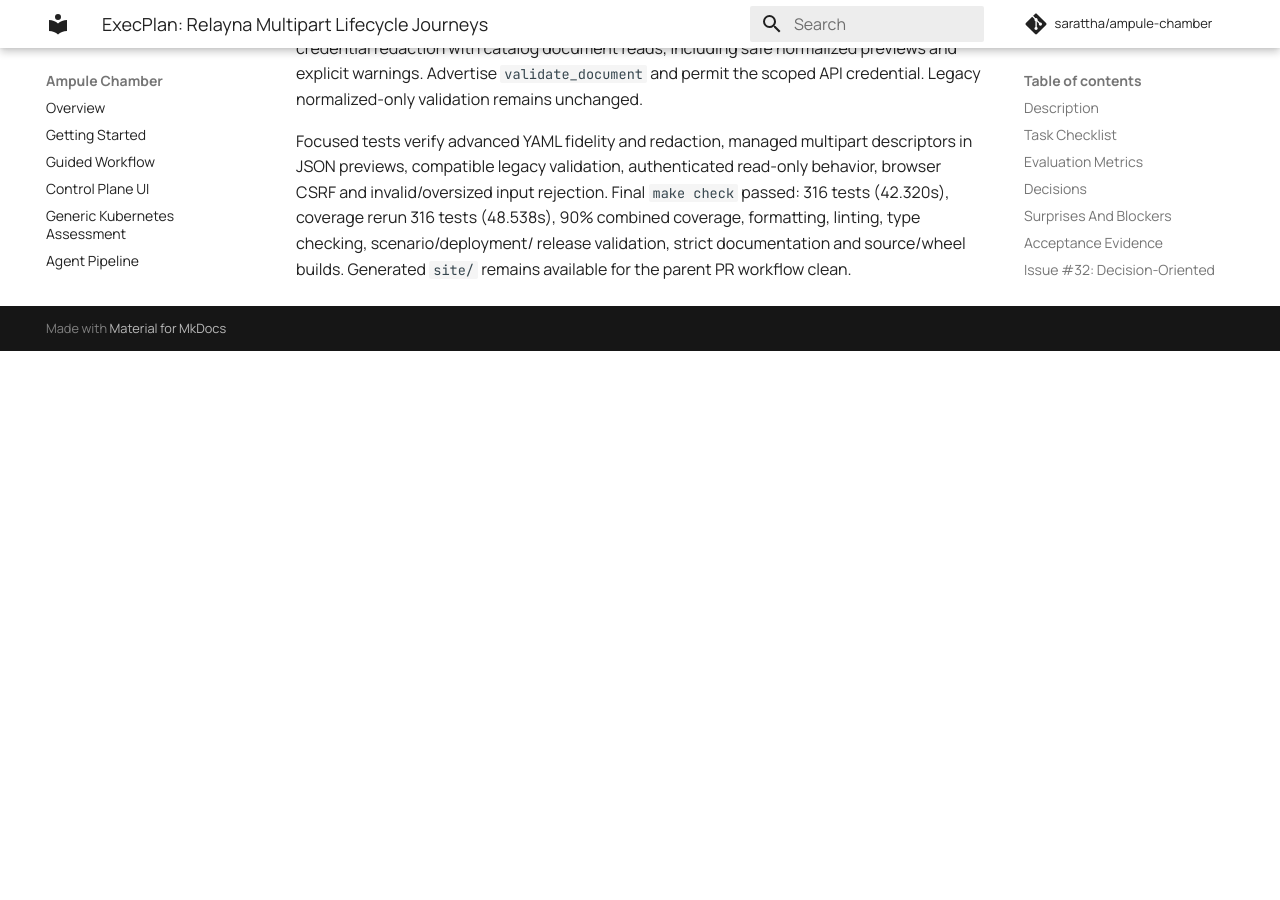
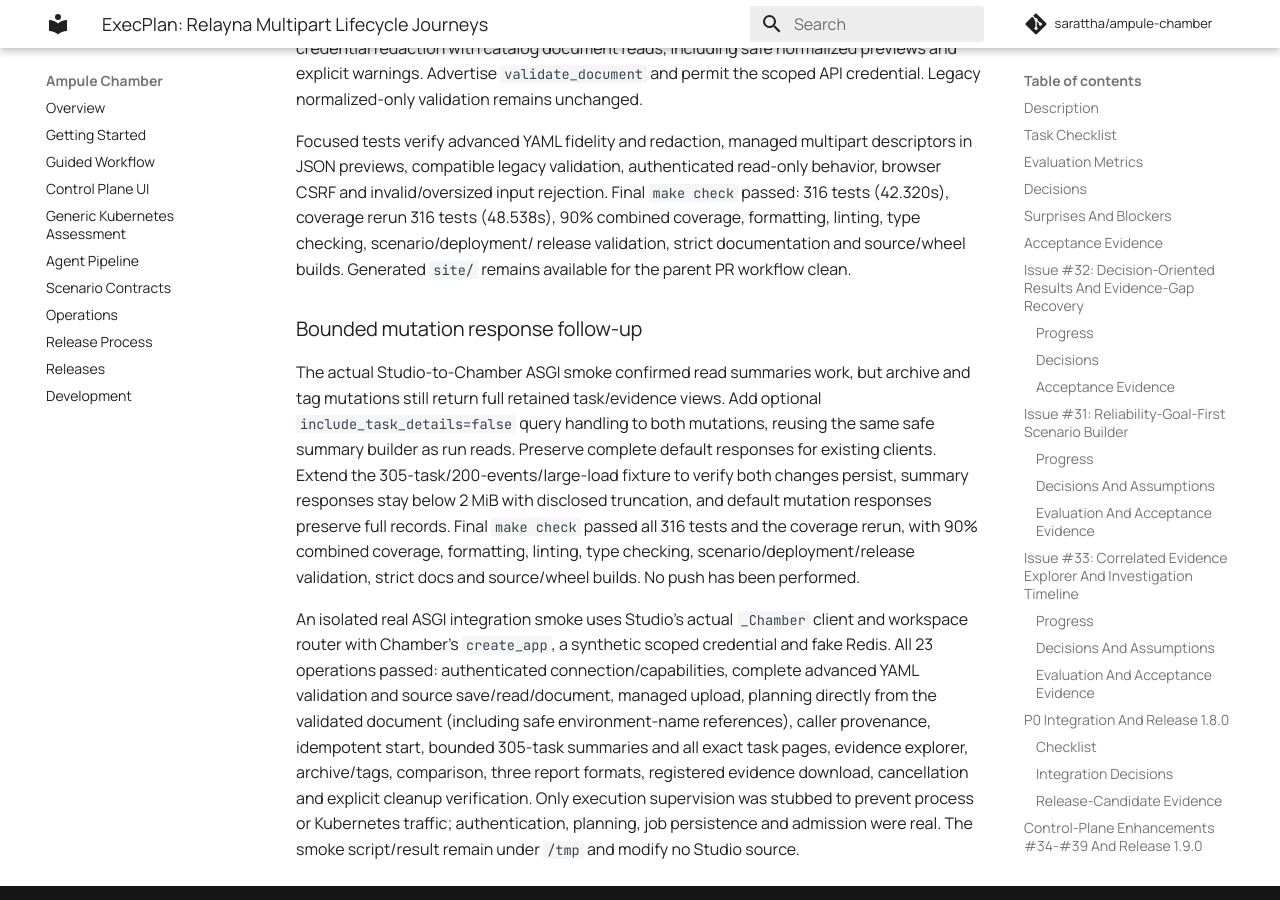
Before and after one commit to sarattha/ampule-chamber, an MkDocs documentation site: the page built from docs/internal/phases/phase-03-traffic-and-chaos/ExecPlan.md, in a window 1280 px wide and 900 px high, scrolled down 21236 px. Built offline with MkDocs 1.6.1 and Material for MkDocs 9.7.7, drawn with Linux system fonts in a browser that asks for light colours; comment, search, counter and statistics services are not loaded; before the commit the page ends 21587 px from its top, so only the background shows below that.

Commit message:
fix(api): bound archive and tag mutation summaries

```diff
--- a/docs/internal/phases/phase-03-traffic-and-chaos/ExecPlan.md
+++ b/docs/internal/phases/phase-03-traffic-and-chaos/ExecPlan.md
@@ -783,3 +783,29 @@
 90% combined coverage, formatting, linting, type checking, scenario/deployment/
 release validation, strict documentation and source/wheel builds. Generated
 `site/` remains available for the parent PR workflow clean.
+
+
+### Bounded mutation response follow-up
+
+The actual Studio-to-Chamber ASGI smoke confirmed read summaries work, but
+archive and tag mutations still return full retained task/evidence views. Add
+optional `include_task_details=false` query handling to both mutations, reusing
+the same safe summary builder as run reads. Preserve complete default responses
+for existing clients. Extend the 305-task/200-events/large-load fixture to verify
+both changes persist, summary responses stay below 2 MiB with disclosed
+truncation, and default mutation responses preserve full records. Final
+`make check` passed all 316 tests and the coverage rerun, with 90% combined
+coverage, formatting, linting, type checking, scenario/deployment/release
+validation, strict docs and source/wheel builds. No push has been performed.
+
+An isolated real ASGI integration smoke uses Studio's actual `_Chamber` client
+and workspace router with Chamber's `create_app`, a synthetic scoped credential
+and fake Redis. All 23 operations passed: authenticated connection/capabilities,
+complete advanced YAML validation and source save/read/document, managed upload,
+planning directly from the validated document (including safe environment-name
+references), caller provenance, idempotent start, bounded 305-task summaries and
+all exact task pages, evidence explorer, archive/tags, comparison, three report
+formats, registered evidence download, cancellation and explicit cleanup
+verification. Only execution supervision was stubbed to prevent process or
+Kubernetes traffic; authentication, planning, job persistence and admission were
+real. The smoke script/result remain under `/tmp` and modify no Studio source.
```
Also changed, not shown: docs/control-plane.md (+3 -0 lines), 2 other files.
